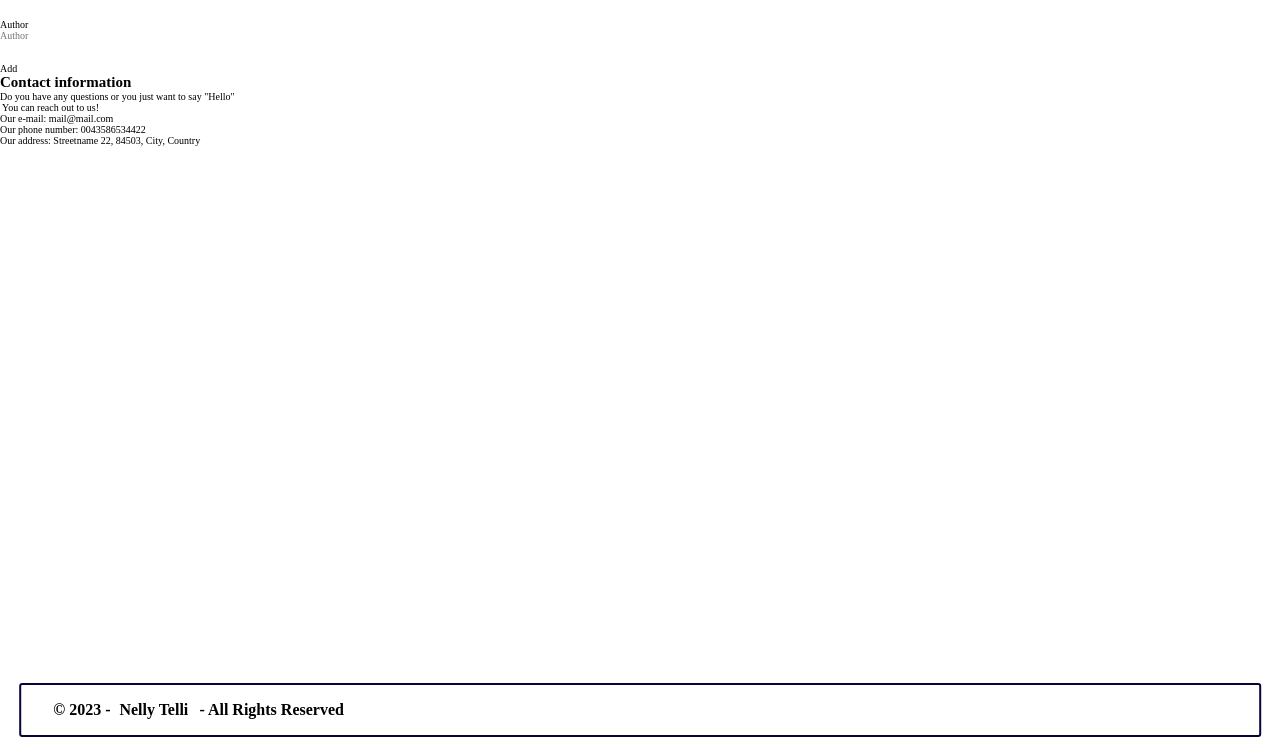
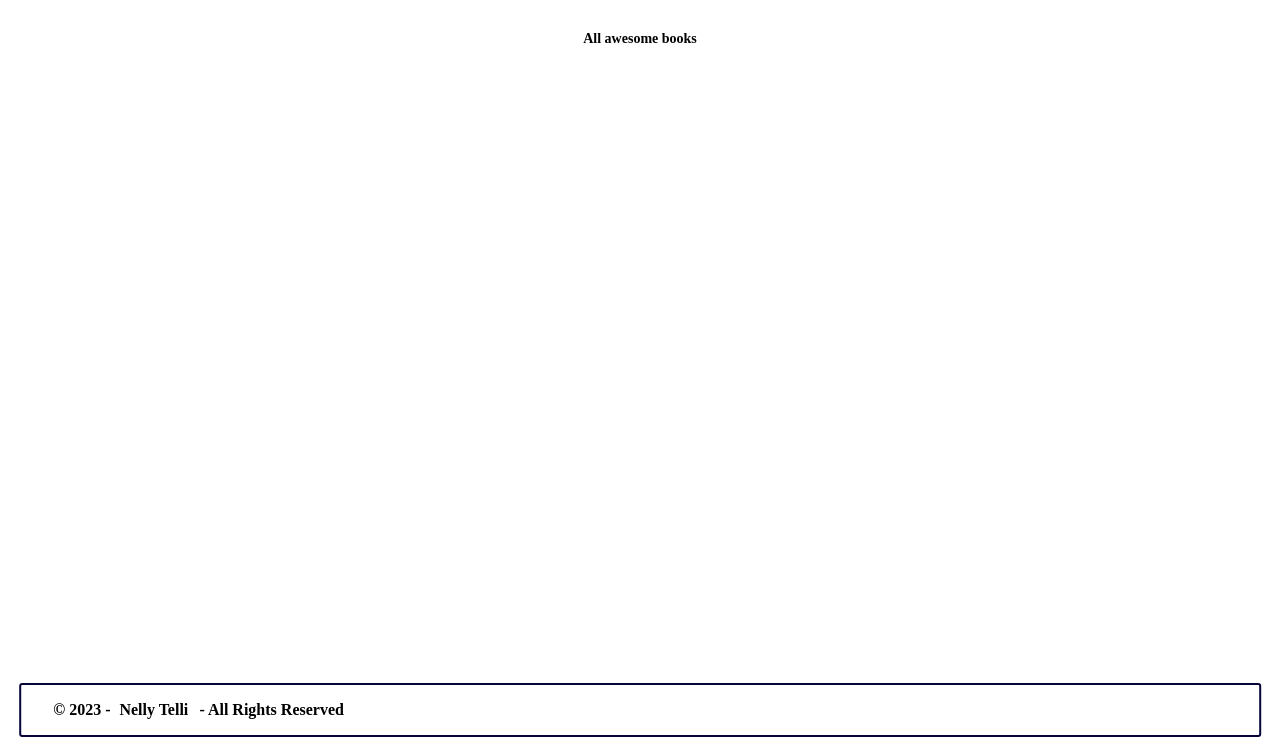
Before and after one commit to lily4178993/awesome-books-2, a website: page index.html in a window 1280 px wide. Shown: the part 59-800 px from the top of the page. Drawn offline with Linux system fonts and the light colour scheme; a web font is replaced by a local one.

Commit message:
Styled all sections

```diff
--- a/css/index.css
+++ b/css/index.css
@@ -117,6 +117,31 @@ html { font-size: 10px; }
 h1 { font-size: 2.5rem; }
 
 /* ---------------------------------*\
+    #SECTION
+\*--------------------------------- */
+.section-container {
+  display: none;
+}
+
+.section-container.active {
+  display: block;
+  position: fixed;
+  width: 97%;
+  height: 500px;
+  top: 22%;
+  left: 50%;
+  transform: translate(-50%, -20%);
+  font-size: var(--fontsize-body-3);
+}
+
+.section-container h2 {
+  font-weight: var(--fontweight-bold);
+  font-size: var(--fontsize-body-2);
+  text-align: center;
+  margin: 1em 1em 2em 1em;
+}
+
+/* ---------------------------------*\
     #FOOTER
 \*--------------------------------- */
 footer {
```
